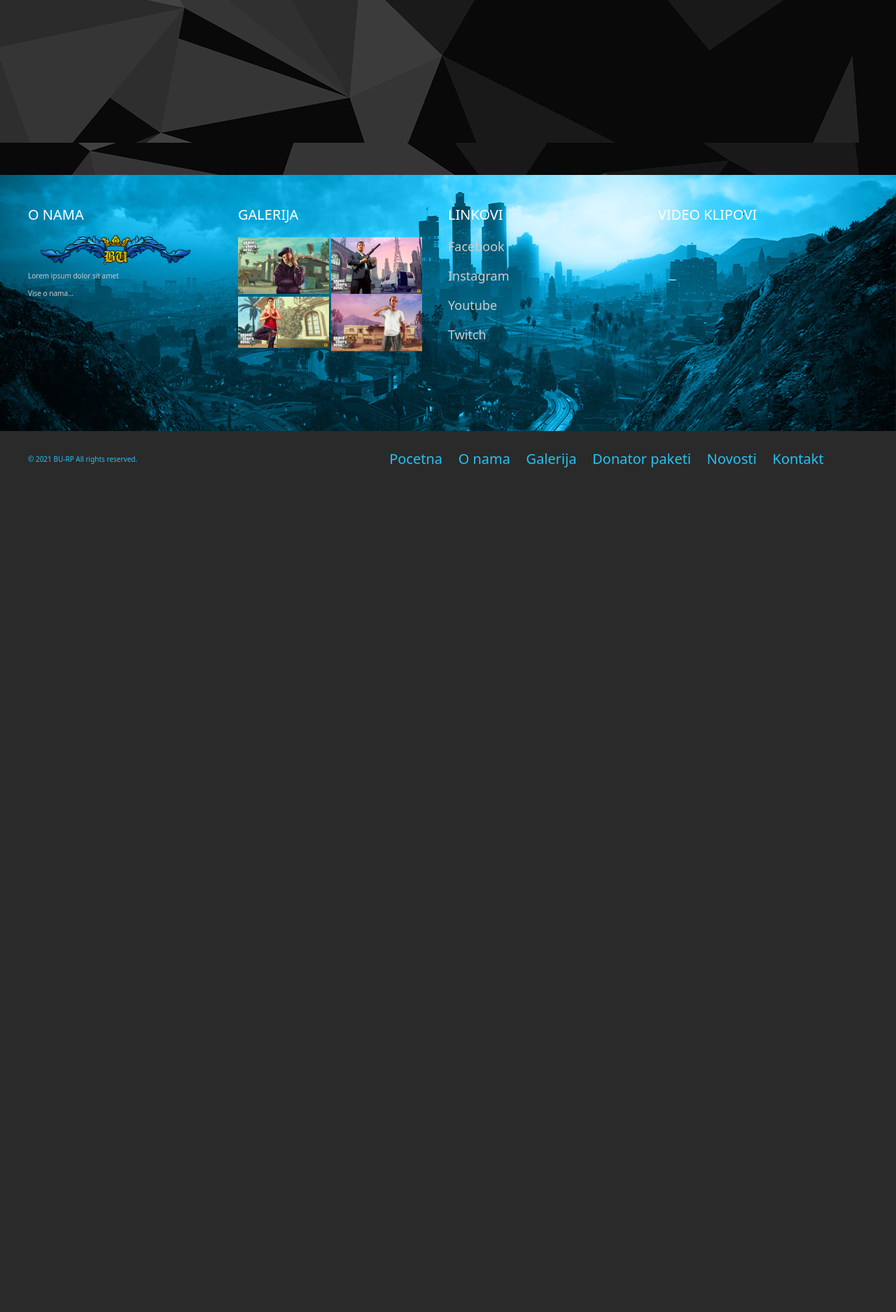
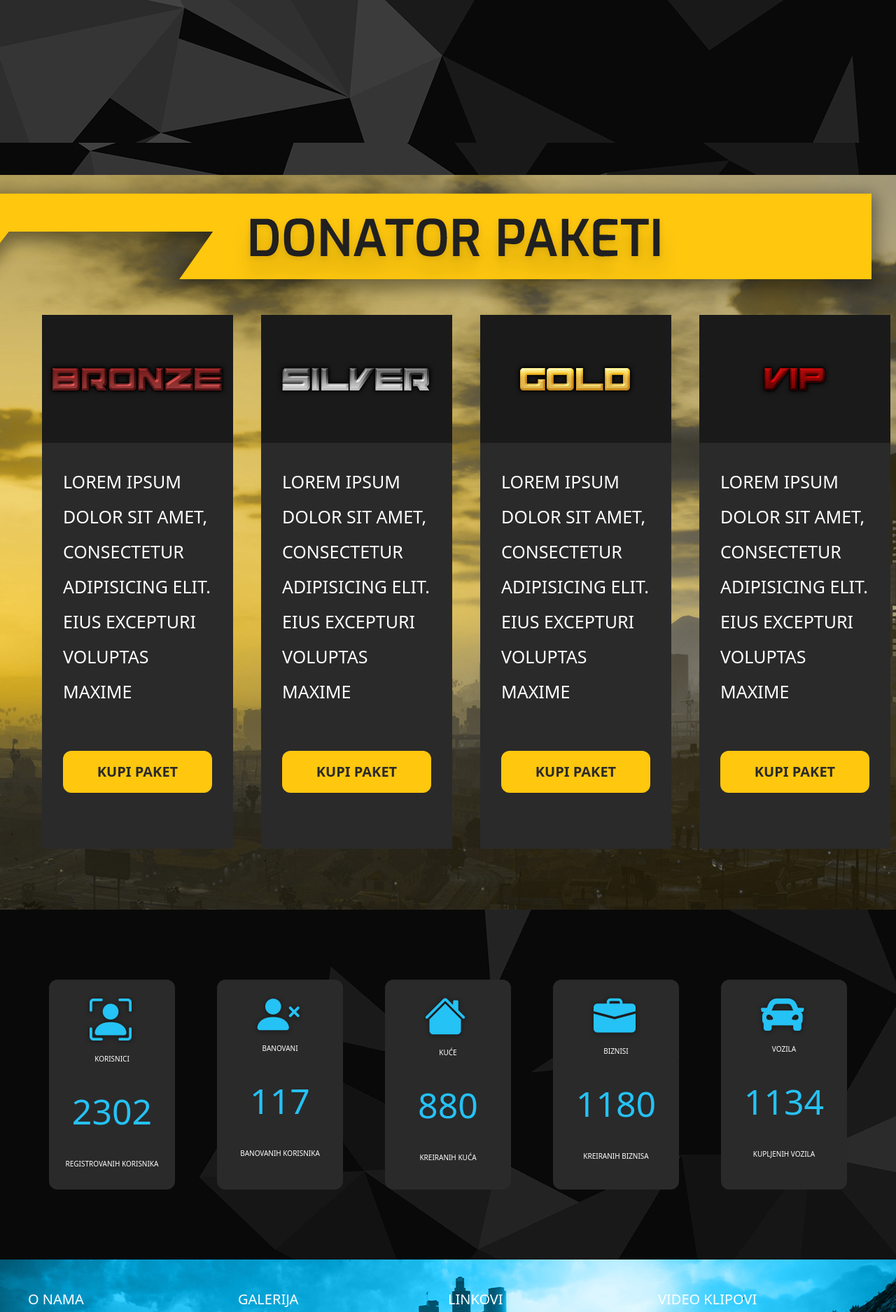
Before and after one commit to softverskoprojekat/projekat, a PHP site: page / in a window 1280 px wide. Shown: the part 1784-3659 px from the top of the page at 70% size. Before the commit the page ends 2452 px from the top, so only its background shows below. Run offline with PHP 8.4, Linux system fonts and the light colour scheme; some libraries are stand-ins or nearby versions; some web fonts are replaced.

Commit message:
Update index.php
Ubaceni Donator i Statistika

```diff
--- a/index.php
+++ b/index.php
@@ -29,7 +29,7 @@
     <link rel="stylesheet" href="css/header_slicknav.min.css" type="text/css">
     <link rel="stylesheet" href="css/header_style.css" type="text/css">
 
-    <link rel="stylesheet" type="text/css" href="footer_style.css">
+    <link rel="stylesheet" href="css/donatorfooter.css" type="text/css" />
 
     <link href="https://cdn.jsdelivr.net/npm/bootstrap@5.0.0-beta2/dist/css/bootstrap.min.css" rel="stylesheet" integrity="sha384-BmbxuPwQa2lc/FVzBcNJ7UAyJxM6wuqIj61tLrc4wSX0szH/Ev+nYRRuWlolflfl" crossorigin="anonymous">
     <link rel="stylesheet" href="css/aboutus_style.css">
@@ -202,9 +202,120 @@
       </div>
     </section>
 
-    <!--------------DONATORI CORAK--->
+    <!--------------DONATORI CIZMAR--->
+
+<section class="donator-main">
+      <img
+        class="donator-paket-img"
+        alt="donator paketi slika"
+        src="images/heading.png"
+      />
+      <div class="donator-container">
+        <div class="donator-paketi">
+          <div class="donator-paket">
+            <div class="donator-paket-top">
+              <img alt="donator bronze" src="images/bronze.png" />
+            </div>
+            <div class="donator-paket-bottom">
+              <p class="donator-paket-text">
+                LOREM IPSUM DOLOR SIT AMET, CONSECTETUR ADIPISICING ELIT. EIUS
+                EXCEPTURI VOLUPTAS MAXIME
+              </p>
+              <button class="donator-button">KUPI PAKET</button>
+            </div>
+          </div>
+
+          <div class="donator-paket">
+            <div class="donator-paket-top">
+              <img alt="donator silver" src="images/silver.png" />
+            </div>
+            <div class="donator-paket-bottom">
+              <p class="donator-paket-text">
+                LOREM IPSUM DOLOR SIT AMET, CONSECTETUR ADIPISICING ELIT. EIUS
+                EXCEPTURI VOLUPTAS MAXIME
+              </p>
+              <button class="donator-button">KUPI PAKET</button>
+            </div>
+          </div>
+
+          <div class="donator-paket">
+            <div class="donator-paket-top">
+              <img alt="donator gold" src="images/gold.png" />
+            </div>
+            <div class="donator-paket-bottom">
+              <p class="donator-paket-text">
+                LOREM IPSUM DOLOR SIT AMET, CONSECTETUR ADIPISICING ELIT. EIUS
+                EXCEPTURI VOLUPTAS MAXIME
+              </p>
+              <button class="donator-button">KUPI PAKET</button>
+            </div>
+          </div>
+
+          <div class="donator-paket">
+            <div class="donator-paket-top">
+              <img alt="donator vip" src="images/vip.png" />
+            </div>
+            <div class="donator-paket-bottom">
+              <p class="donator-paket-text">
+                LOREM IPSUM DOLOR SIT AMET, CONSECTETUR ADIPISICING ELIT. EIUS
+                EXCEPTURI VOLUPTAS MAXIME
+              </p>
+              <button class="donator-button">KUPI PAKET</button>
+            </div>
+          </div>
+        </div>
+      </div>
+    </section>
+
+	<!--------------STATISTIKA CIZMAR--->
+
+    <section class="statistika-main">
+      <div class="statistika-container">
+        <div class="statistika-element">
+          <div class="statistika-img">
+            <img src="images/person-bounding-box.png" />
+          </div>
+          <div class="statistika-ime">KORISNICI</div>
+          <div class="statistika-broj">2302</div>
+          <div class="statistika-opis">REGISTROVANIH KORISNIKA</div>
+        </div>
+        <div class="statistika-element">
+          <div class="statistika-img">
+            <img src="images/person-x-fill.png" />
+          </div>
+          <div class="statistika-ime">BANOVANI</div>
+          <div class="statistika-broj">117</div>
+          <div class="statistika-opis">BANOVANIH KORISNIKA</div>
+        </div>
+        <div class="statistika-element">
+          <div class="statistika-img">
+            <img src="images/house-fill.png" />
+          </div>
+          <div class="statistika-ime">KUĆE</div>
+          <div class="statistika-broj">880</div>
+          <div class="statistika-opis">KREIRANIH KUĆA</div>
+        </div>
+        <div class="statistika-element">
+          <div class="statistika-img">
+            <img src="images/briefcase-fill.png" />
+          </div>
+          <div class="statistika-ime">BIZNISI</div>
+          <div class="statistika-broj">1180</div>
+          <div class="statistika-opis">KREIRANIH BIZNISA</div>
+        </div>
+        <div class="statistika-element">
+          <div class="statistika-img">
+            <img src="images//car-solid.png" />
+          </div>
+          <div class="statistika-ime">VOZILA</div>
+          <div class="statistika-broj">1134</div>
+          <div class="statistika-opis">KUPLJENIH VOZILA</div>
+        </div>
+      </div>
+    </section>
 
     <!--------------FOOTER CIZMAR--->
+
     <section class="footer-main">
         <div class="footer-top">
             <div class="footer-container">
```
